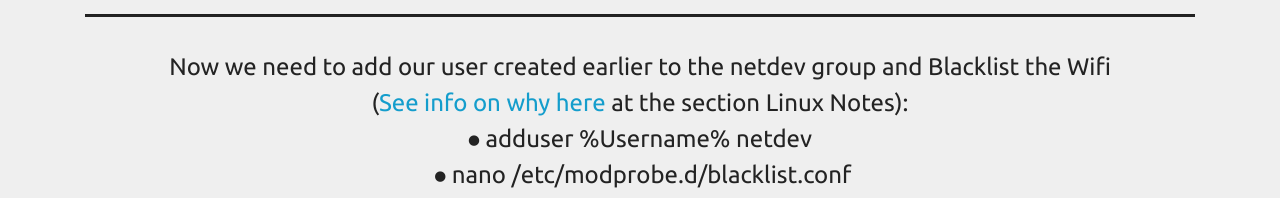
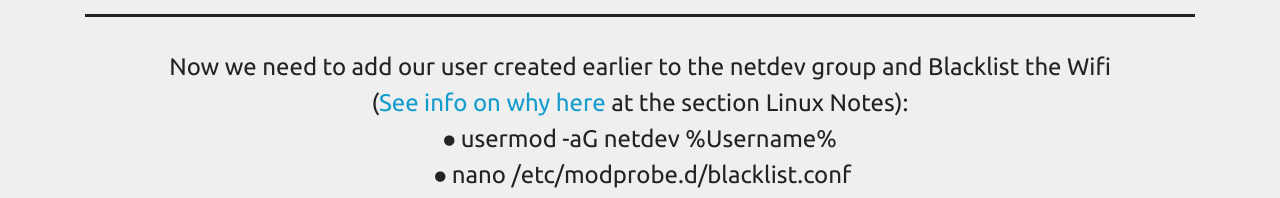
Before and after one commit to Empyreal96/Empyreal96.github.io, a plain HTML site: page LinuxOn950XL.html in a window 1280 px wide. Shown: the part 6440-6638 px from the top of the page. Drawn offline with Linux system fonts and the light colour scheme; files whose address does not match are found by name.

Commit message:
Update LinuxOn950XL.html
Corrected an error

```diff
--- a/LinuxOn950XL.html
+++ b/LinuxOn950XL.html
@@ -480,7 +480,7 @@
 
                 <div>Now we need to add our user created earlier to the netdev group and Blacklist the Wifi <br>(<a href="https://github.com/WOA-Project/Lumia950XLPkg" target="_blank">See info on why here</a> at the section Linux Notes):
 </div><div>
-</div><div>⦁ adduser %Username% netdev
+</div><div>⦁ usermod -aG netdev %Username%
 <br></div><div>&nbsp;⦁ nano /etc/modprobe.d/blacklist.conf
 </div><div>
 (type)</div><div>&nbsp;blacklist ath10k_pci
```
